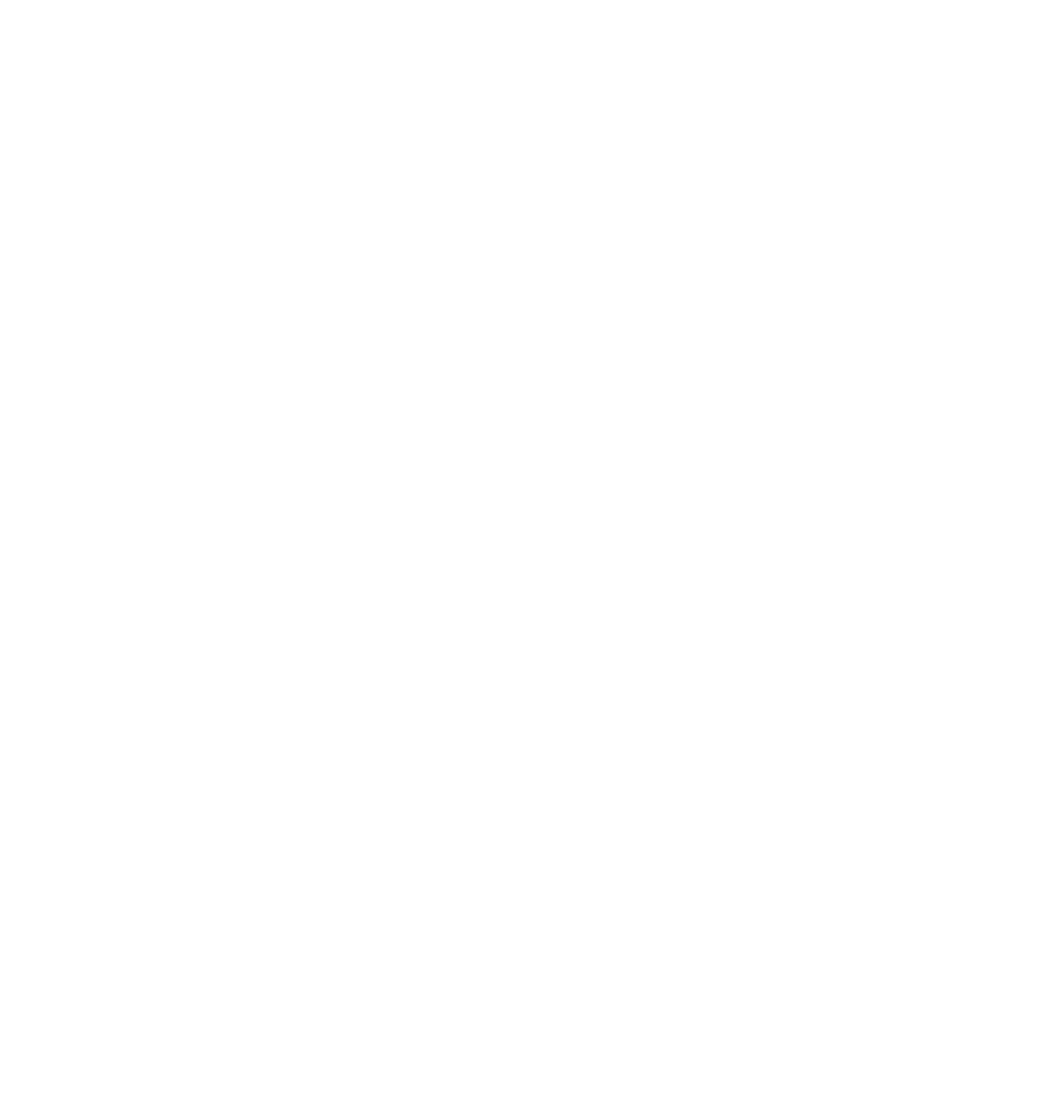
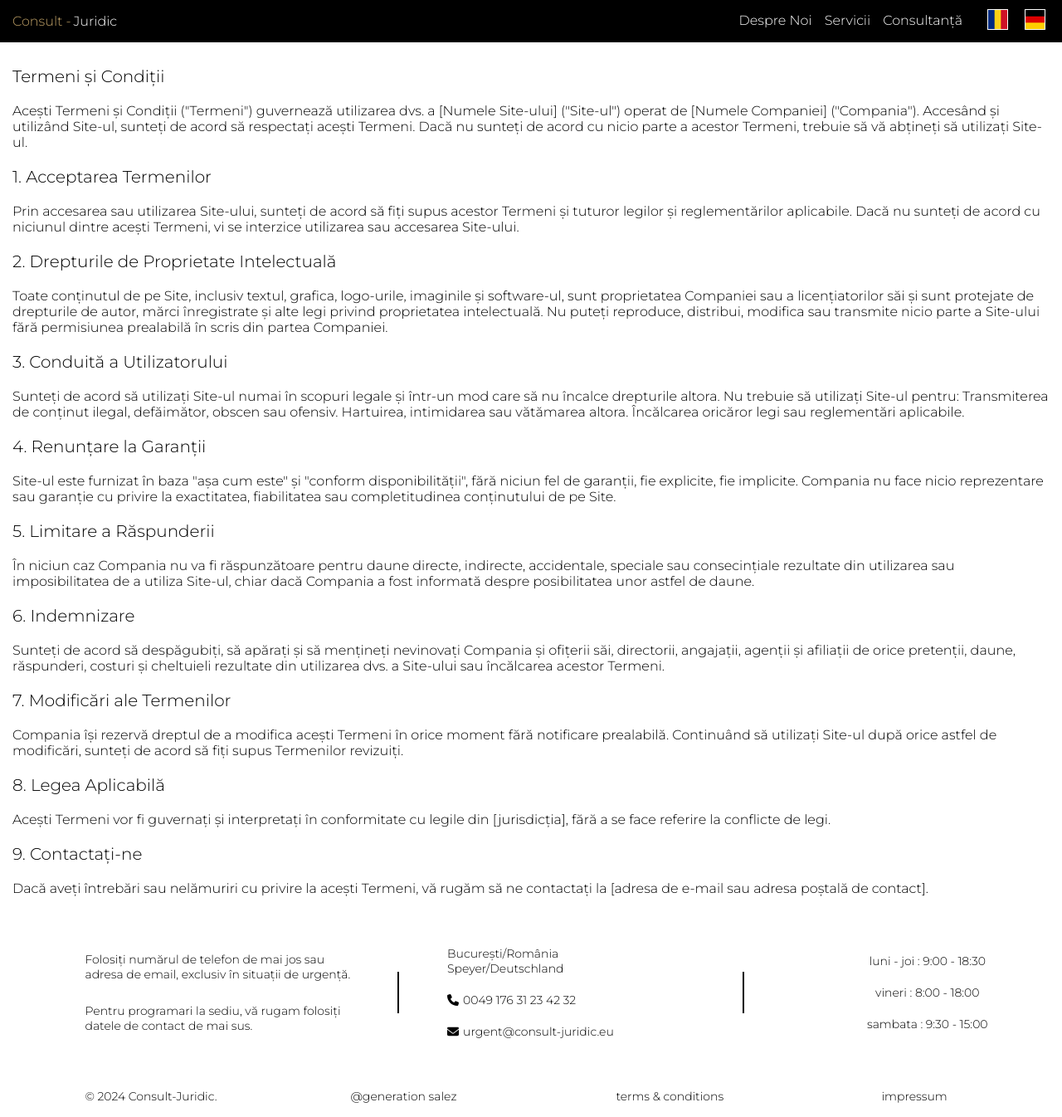
Before and after one commit to Cibuta562/website-juridic, a React (Create React App) app: page /termeni/si/conditii in a window 1280 px wide. Before the commit this address had no page. Shown: the whole page at 83% size. Before the commit the page ends 800 px from the top, so only its background shows below. Built offline with nearby package versions, Linux system fonts and the light colour scheme.

Commit message:
terms and cond added

```diff
--- a/src/index.js
+++ b/src/index.js
@@ -7,6 +7,7 @@
 import Despre from "./pages/despreNoi";
 import Consultanta from "./pages/consultanta";
 import Payment from "./pages/formPayment";
+import Terms from "./pages/terms";
 
 const Root = () => {
     const [isAuthenticated, setIsAuthenticated] = React.useState(false);
@@ -25,6 +26,7 @@
                 <Routes>
                     <Route path="/despre/noi" element={<Despre/>} />
                     <Route path="/consultanta" element={<Consultanta />} />
+                    <Route path="/termeni/si/conditii" element={<Terms />} />
                     {/*<Route path="/admin" element={<Admin />} />*/}
                     {/*<Route path="https://cibuta562.github.io/secure/payment/completed" element={<Payment />} />*/}
                     <Route path="/secure/payment/completed" element={<Payment />} />
--- a/src/pages/subsol.js
+++ b/src/pages/subsol.js
@@ -6,6 +6,20 @@
 import insta from "../assets/insta.png";
 import facebook from "../assets/facebook.svg";
 import linkedin from "../assets/linkedin.svg";
+import {Link} from "react-router-dom";
+import Terms from "./terms";
+
+function moveToTop() {
+  if ("scrollBehavior" in document.documentElement.style) {
+    window.scrollTo({
+      top: 0,
+      left: 0,
+      behavior: "smooth",
+    });
+  } else {
+    window.scrollTo(0, 0);
+  }
+}
 
 const Subsol = () => {
   return (
@@ -99,7 +113,11 @@
           © 2024 Consult-Juridic.
         </div>
         <div className='subsol-col2'>@generation salez</div>
-        <div className='subsol-col2'>terms & conditions</div>
+        <div className='subsol-col2'>
+          <Link to="/termeni/si/conditii" onClick={moveToTop} style={{textDecoration: "none", color: "black"}}>
+          terms & conditions
+          </Link>
+        </div>
         <div className='subsol-col2'>impressum</div>
       </div>
     </div>
--- /dev/null
+++ b/src/pages/terms.css
@@ -0,0 +1,9 @@
+.terms-heading{
+    font-size: 20px;
+}
+
+.terms-cont{
+    padding-top: 60px;
+    margin-left: 15px;
+    margin-right: 15px;
+}
--- /dev/null
+++ b/src/pages/terms.js
@@ -0,0 +1,106 @@
+import './terms.css';
+import Menu from "../menu/menu";
+import Subsol from "./subsol";
+
+
+const Terms = () => {
+    return(
+        <div>
+            <Menu></Menu>
+        <div className="terms-cont">
+            <p className="terms-heading">
+            Termeni și Condiții
+            </p>
+
+            <p className="terms-text">
+            Acești Termeni și Condiții ("Termeni") guvernează utilizarea dvs. a [Numele Site-ului] ("Site-ul") operat de [Numele Companiei] ("Compania"). Accesând și utilizând Site-ul, sunteți de acord să respectați acești Termeni. Dacă nu sunteți de acord cu nicio parte a acestor Termeni, trebuie să vă abțineți să utilizați Site-ul.
+            </p>
+
+            <p className="terms-heading">
+            1. Acceptarea Termenilor
+            </p>
+
+            <p className="terms-text">
+            Prin accesarea sau utilizarea Site-ului, sunteți de acord să fiți supus acestor Termeni și tuturor legilor și reglementărilor aplicabile. Dacă nu sunteți de acord cu niciunul dintre acești Termeni, vi se interzice utilizarea sau accesarea Site-ului.
+            </p>
+
+            <p className="terms-heading">
+            2. Drepturile de Proprietate Intelectuală
+            </p>
+
+            <p className="terms-text">
+            Toate conținutul de pe Site, inclusiv textul, grafica, logo-urile, imaginile și software-ul, sunt proprietatea Companiei sau a licențiatorilor săi și sunt protejate de drepturile de autor, mărci înregistrate și alte legi privind proprietatea intelectuală. Nu puteți reproduce, distribui, modifica sau transmite nicio parte a Site-ului fără permisiunea prealabilă în scris din partea Companiei.
+            </p>
+
+            <p className="terms-heading">
+            3. Conduită a Utilizatorului
+            </p>
+
+
+            <p className="terms-text">
+            Sunteți de acord să utilizați Site-ul numai în scopuri legale și într-un mod care să nu încalce drepturile altora. Nu trebuie să utilizați Site-ul pentru:
+            Transmiterea de conținut ilegal, defăimător, obscen sau ofensiv.
+            Hartuirea, intimidarea sau vătămarea altora.
+            Încălcarea oricăror legi sau reglementări aplicabile.
+            </p>
+
+
+            <p className="terms-heading">
+            4. Renunțare la Garanții
+            </p>
+
+            <p className="terms-text">
+            Site-ul este furnizat în baza "așa cum este" și "conform disponibilității", fără niciun fel de garanții, fie explicite, fie implicite. Compania nu face nicio reprezentare sau garanție cu privire la exactitatea, fiabilitatea sau completitudinea conținutului de pe Site.
+            </p>
+
+            <p className="terms-heading">
+            5. Limitare a Răspunderii
+            </p>
+
+
+            <p className="terms-text">
+            În niciun caz Compania nu va fi răspunzătoare pentru daune directe, indirecte, accidentale, speciale sau consecințiale rezultate din utilizarea sau imposibilitatea de a utiliza Site-ul, chiar dacă Compania a fost informată despre posibilitatea unor astfel de daune.
+            </p>
+
+
+
+                <p className="terms-heading">
+            6. Indemnizare
+                </p>
+
+
+            <p className="terms-text">
+            Sunteți de acord să despăgubiți, să apărați și să mențineți nevinovați Compania și ofițerii săi, directorii, angajații, agenții și afiliații de orice pretenții, daune, răspunderi, costuri și cheltuieli rezultate din utilizarea dvs. a Site-ului sau încălcarea acestor Termeni.
+            </p>
+
+                <p className="terms-heading">
+            7. Modificări ale Termenilor
+                </p>
+
+            <p className="terms-text">
+            Compania își rezervă dreptul de a modifica acești Termeni în orice moment fără notificare prealabilă. Continuând să utilizați Site-ul după orice astfel de modificări, sunteți de acord să fiți supus Termenilor revizuiți.
+            </p>
+
+                <p className="terms-heading">
+            8. Legea Aplicabilă
+                </p>
+
+            <p className="terms-text">
+            Acești Termeni vor fi guvernați și interpretați în conformitate cu legile din [jurisdicția], fără a se face referire la conflicte de legi.
+            </p>
+
+                <p className="terms-heading">
+            9. Contactați-ne
+                </p>
+
+            <p className="terms-text">
+            Dacă aveți întrebări sau nelămuriri cu privire la acești Termeni, vă rugăm să ne contactați la [adresa de e-mail sau adresa poștală de contact].
+            </p>
+
+        </div>
+        <Subsol/>
+        </div>
+    )
+}
+
+export default Terms
```
